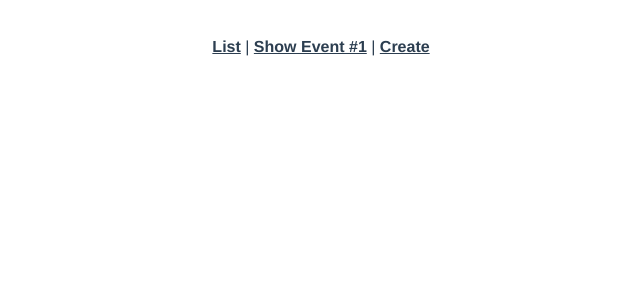
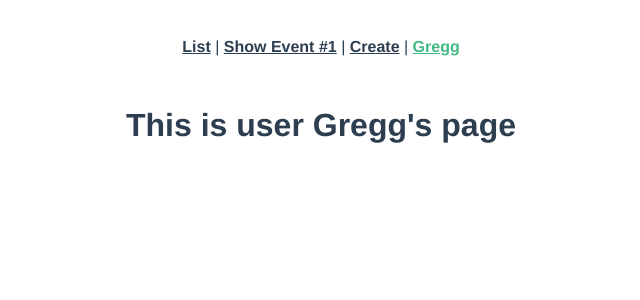
Before and after one commit to roamzz/real-world-vue, a Vue app: page /user/Gregg in a window 1280 px wide. Shown: the top 300 px of the page, without its empty margins (319-959 px from the left). Built offline with nearby package versions, Linux system fonts and the light colour scheme.

Commit message:
5: Dynamic routing and history mode

```diff
--- a/src/App.vue
+++ b/src/App.vue
@@ -3,7 +3,8 @@
     <div id="nav">
       <router-link :to="{name : 'event-list'}">List</router-link> |
       <router-link :to="{name : 'event-show'}">Show Event #1</router-link>  |
-      <router-link :to="{name : 'event-create'}">Create</router-link>
+      <router-link :to="{name : 'event-create'}">Create</router-link> |
+      <router-link :to="{name : 'user', params: {username : 'Gregg'}}">Gregg</router-link>
     </div>
     <router-view />
   </div>
--- a/src/router/index.js
+++ b/src/router/index.js
@@ -4,6 +4,7 @@ import VueRouter from "vue-router";
 import EventCreate from "../views/EventCreate.vue";
 import EventList from "../views/EventList.vue";
 import EventShow from "../views/EventShow.vue";
+import User from "../views/User.vue";
 
 Vue.use(VueRouter);
 
@@ -28,6 +29,12 @@ const routes = [
     name: "event-create",
     component: EventCreate
   },
+  {
+    path: "/user/:username",
+    name: "user",
+    component: User,
+    props: true
+  },
 //  {
 //    path: "/about",
 //    name: "About",
--- /dev/null
+++ b/src/views/User.vue
@@ -0,0 +1,19 @@
+<template>
+  <h1>This is user {{ username}}'s page</h1>
+</template>
+
+<script>
+export default {
+props: {
+    username: {
+        type: String,
+        default: ''
+    },
+},
+
+}
+</script>
+
+<style>
+
+</style>
```
